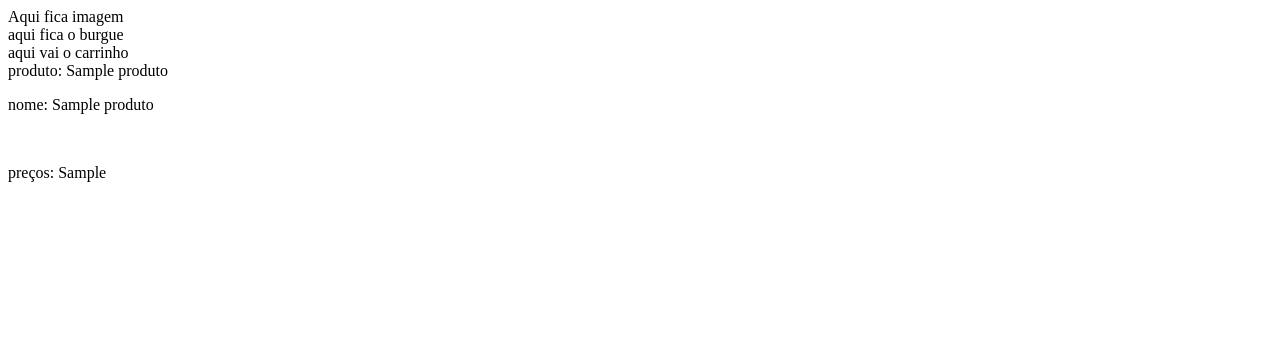
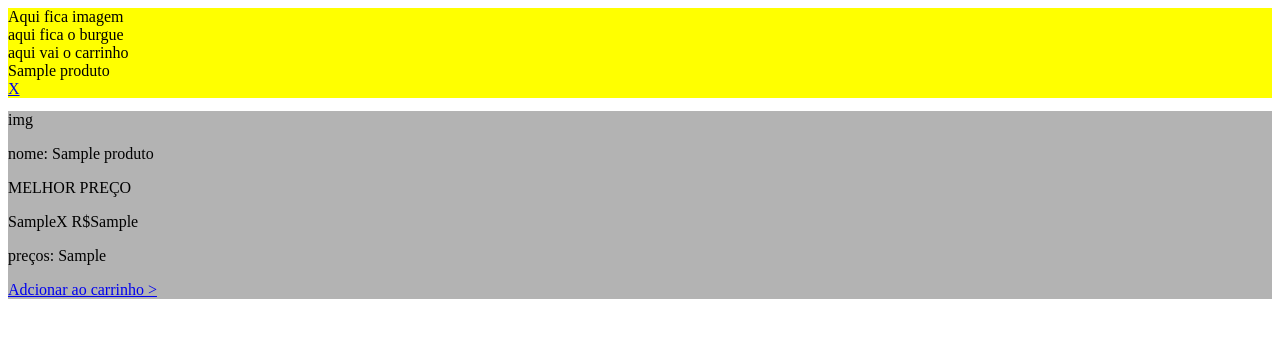
Before and after one commit to YanGianini/P2-hipermidia, a Python web app: template application/view/templates/index.html in a window 1280 px wide. Shown: the top 338 px of the page. Run offline with Jinja, Linux system fonts and the light colour scheme; the template is opened without the code that fills it: most values are stand-ins (such as "Sample title", 1, 10 or a date in 2020).

Commit message:
adicionar e remover feitos

```diff
--- /dev/null
+++ b/application/view/static/style.css
@@ -0,0 +1,9 @@
+div#header {
+    background-color: yellow;
+}
+
+div#produtos {
+    background-color:rgb(179, 179, 179);
+    display: block;
+    margin-top: 1%;
+}
--- a/application/view/templates/index.html
+++ b/application/view/templates/index.html
@@ -4,10 +4,11 @@
     <meta charset="UTF-8">
     <meta http-equiv="X-UA-Compatible" content="IE=edge">
     <meta name="viewport" content="width=device-width, initial-scale=1.0">
+    <link rel="stylesheet" href="{{ url_for('static', filename='style.css') }}">
     <title>Document</title>
 </head>
 <body>
-   <header>
+   <div id="header">
 
         <div>Aqui fica imagem</div>
 
@@ -16,20 +17,26 @@
             aqui vai o carrinho
             {% for produto in lista_carrinho %}
             <div>
-                produto: {{ produto }}
+                {{ produto.get_nome() }}
+            </div>
+            <div>
+                <a href="{{ url_for('remover', id=produto.get_id()) }}">X </a>
             </div>
             {% endfor %}
         </div>
 
-   </header>
+    </div>
    <div>
     {% for produto in lista_produtos %}
-        <div>
-
-           <p>nome: {{ produto.get_nome() }}</p>
-           <br>
-           <p>preços: {{ produto.get_preco() }}</p>
-
+        <div id="produtos">
+            <div>img</div>
+            <div>
+                <p>nome: {{ produto.get_nome() }}</p>
+                <p id="melhorP">MELHOR PREÇO</p>
+                <p>{{ produto.get_parcela() }}X  R${{ produto.get_valParcela() }}</p>
+                <p>preços: {{ produto.get_preco() }}</p>
+                <a href="{{url_for('adicionar', id=produto.get_id())}}">Adcionar ao carrinho ></a>
+            </div>
 
         </div>
     {% endfor %}
```
Also changed, not shown: application/controller/main_controller.py (+16 -1 lines).
